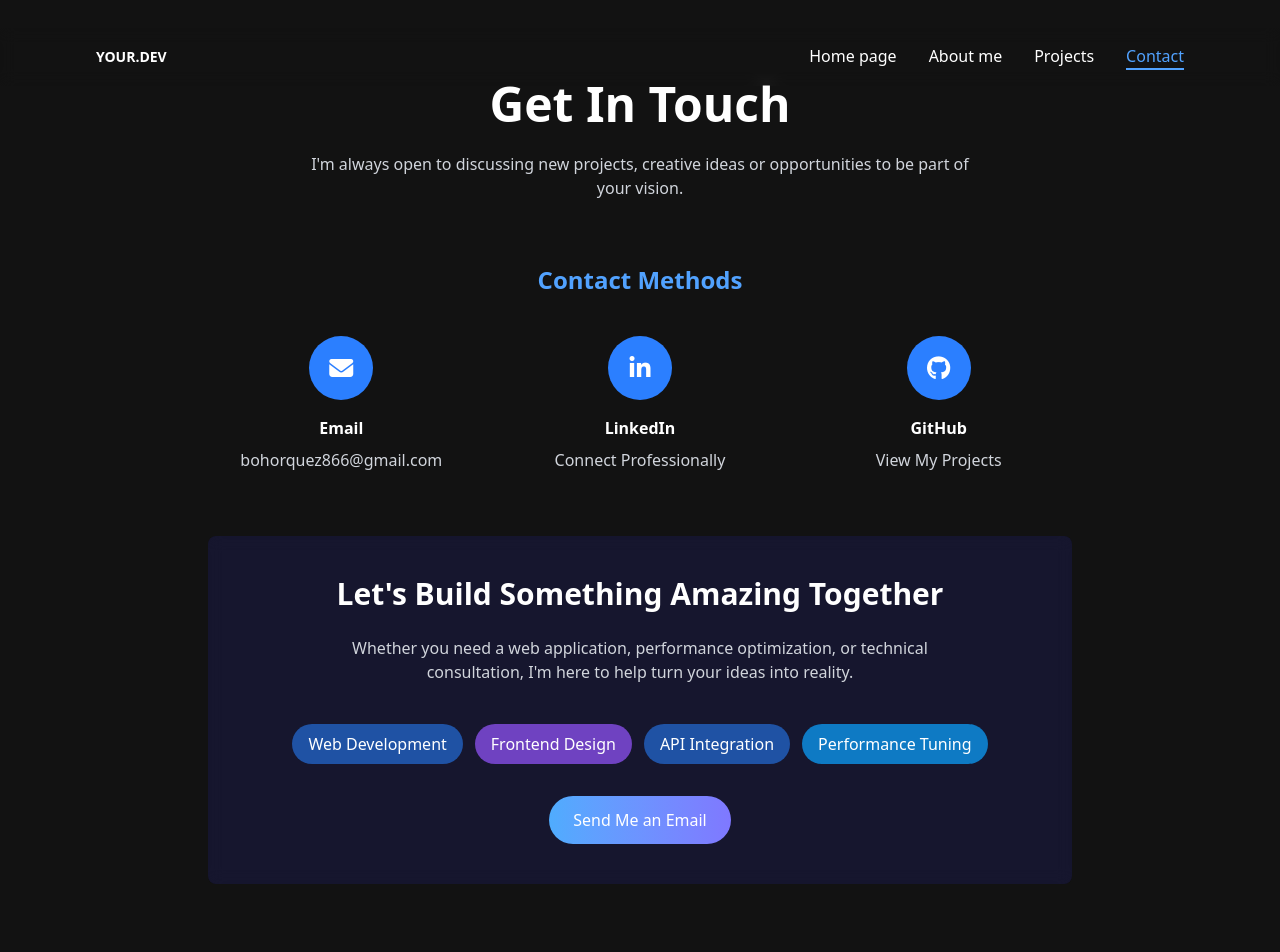
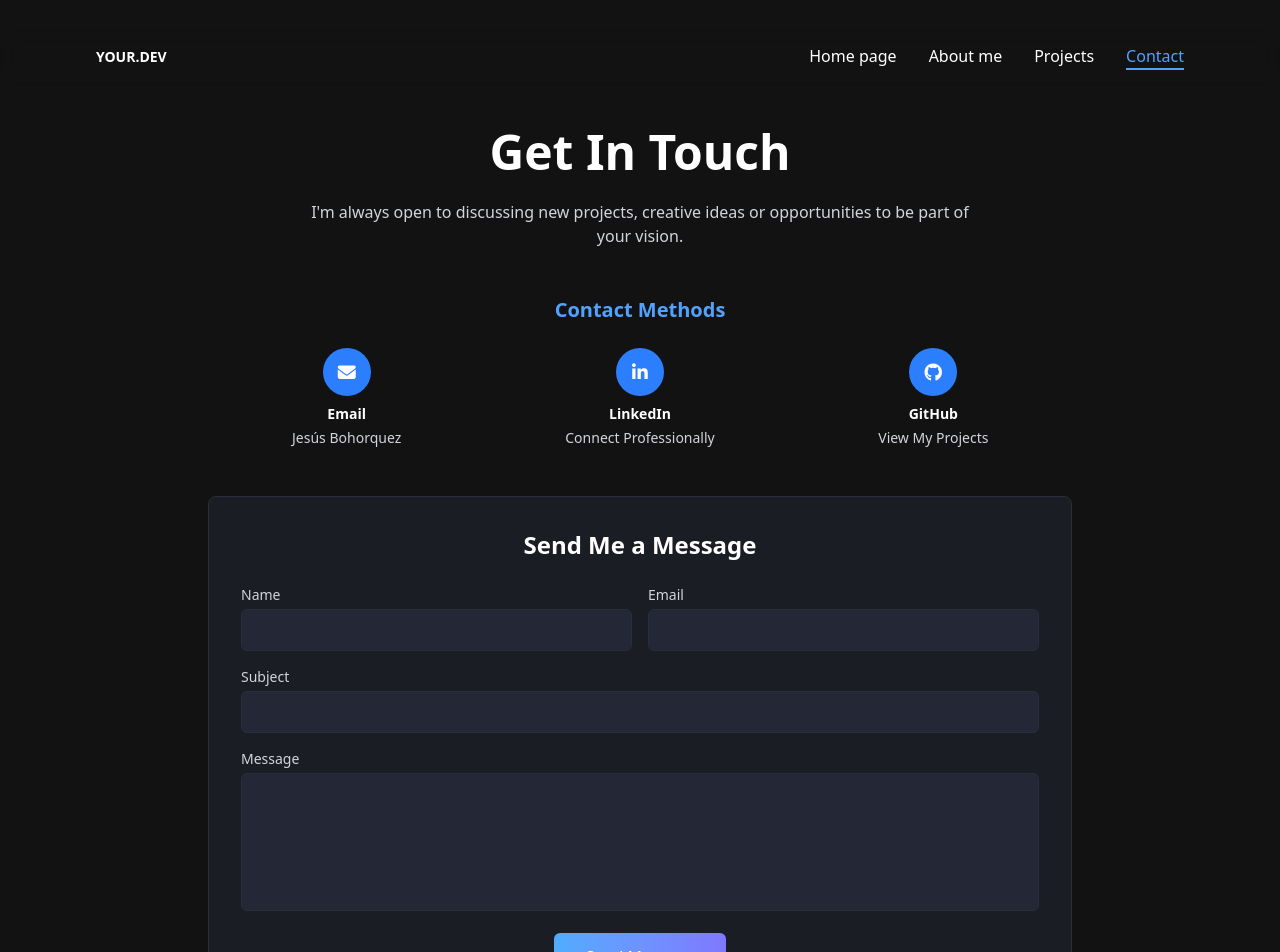
Before and after one commit to Anais77777/portafolio-jesus-bohorquez, a Next.js app: page /contact in a window 1280 px wide. Shown: the top 952 px of the page. Built offline with nearby package versions, Linux system fonts and the light colour scheme.

Commit message:
Deberia ser el final esta vez

```diff
--- a/src/app/about/page.tsx
+++ b/src/app/about/page.tsx
@@ -87,9 +87,9 @@ export default function About() {
   ];
 
   return (
-    <main className="pt-20 pb-16 bg-[#121418]">
+    <main className="pt-32 pb-16 bg-[#121418]">
       <div className="container mx-auto max-w-7xl px-4 sm:px-6 lg:px-10">
-        {/* Título de la sección */}
+        {/* Título de la sección - Margen ajustado con pt-32 arriba */}
         <h1 className="text-4xl md:text-5xl lg:text-6xl font-bold mb-8 md:mb-12 text-center bg-gradient-to-r from-[#4facfe] via-[#7f78ff] to-[#6a82fb] bg-clip-text text-transparent">
           About Me
         </h1>
@@ -173,8 +173,9 @@ export default function About() {
                   key={index}
                   className="bg-[#1a1d23] rounded-lg p-2 md:p-3 flex items-center gap-1 md:gap-2 hover:bg-[#242836] transition-all duration-300 border border-[#2a2e3a]"
                 >
-                  <div className="w-5 h-5 md:w-6 md:h-6 flex items-center justify-center">
-                    <i className={`${skill.icon} text-[#4facfe]`}></i>
+                  {/* Contenedor de tamaño fijo para los iconos */}
+                  <div className="w-6 h-6 flex items-center justify-center flex-shrink-0">
+                    <i className={`${skill.icon} text-[#4facfe] text-base`}></i>
                   </div>
                   <span className="text-gray-200 text-xs md:text-sm">
                     {skill.name}
--- a/src/app/contact/page.tsx
+++ b/src/app/contact/page.tsx
@@ -1,8 +1,39 @@
 "use client";
 
+import { useState, ChangeEvent, FormEvent } from "react";
 import { motion } from "framer-motion";
 
+//Formulario
+interface FormData {
+  name: string;
+  email: string;
+  subject: string;
+  message: string;
+}
+
 export default function Contact() {
+  const [formData, setFormData] = useState<FormData>({
+    name: "",
+    email: "",
+    subject: "",
+    message: "",
+  });
+
+  const handleChange = (
+    e: ChangeEvent<HTMLInputElement | HTMLTextAreaElement>
+  ): void => {
+    const { name, value } = e.target;
+    setFormData({ ...formData, [name]: value });
+  };
+
+  const handleSubmit = (e: FormEvent<HTMLFormElement>): void => {
+    e.preventDefault();
+
+    alert("Thank you for your message. I'll get back to you soon!");
+
+    setFormData({ name: "", email: "", subject: "", message: "" });
+  };
+
   // Variantes de animación
   const containerVariants = {
     hidden: { opacity: 0 },
@@ -30,7 +61,7 @@ export default function Contact() {
     {
       title: "Email",
       icon: "fas fa-envelope",
-      info: "bohorquez866@gmail.com",
+      info: "Jesús Bohorquez",
       link: "mailto:bohorquez866@gmail.com",
     },
     {
@@ -56,7 +87,7 @@ export default function Contact() {
   ];
 
   return (
-    <main className="pt-20 pb-16 bg-[#121212]">
+    <main className="pt-32 pb-16 bg-[#121212]">
       <div className="container mx-auto max-w-4xl px-4">
         {/* Encabezado principal */}
         <motion.h1
@@ -68,9 +99,8 @@ export default function Contact() {
           Get In Touch
         </motion.h1>
 
-        {/* Texto introductorio */}
         <motion.p
-          className="text-gray-300 text-center mb-16 max-w-2xl mx-auto"
+          className="text-gray-300 text-center mb-12 max-w-2xl mx-auto"
           initial={{ opacity: 0 }}
           animate={{ opacity: 1 }}
           transition={{ duration: 0.5, delay: 0.2 }}
@@ -79,50 +109,151 @@ export default function Contact() {
           opportunities to be part of your vision.
         </motion.p>
 
-        {/* Métodos de contacto */}
         <motion.div
-          className="mb-16"
+          className="mb-12"
           variants={containerVariants}
           initial="hidden"
           animate="visible"
         >
           <motion.h2
-            className="text-2xl font-bold text-center mb-10 text-blue-400"
+            className="text-xl font-bold text-center mb-6 text-blue-400"
             variants={itemVariants}
           >
             Contact Methods
           </motion.h2>
 
-          <div className="grid grid-cols-1 md:grid-cols-3 gap-8">
+          <div className="grid grid-cols-3 gap-4">
             {contactMethods.map((method, index) => (
               <motion.div
                 key={index}
-                className="flex flex-col items-center"
+                className="flex flex-col items-center text-center"
                 variants={itemVariants}
-                whileHover={{ y: -5, transition: { duration: 0.2 } }}
+                whileHover={{ y: -3, transition: { duration: 0.2 } }}
               >
                 <motion.div
-                  className="w-16 h-16 bg-blue-500 rounded-full flex items-center justify-center mb-4"
+                  className="w-12 h-12 bg-blue-500 rounded-full flex items-center justify-center mb-2"
                   whileHover={{
                     scale: 1.1,
                     boxShadow: "0 0 20px rgba(79, 172, 254, 0.6)",
                     transition: { duration: 0.2 },
                   }}
                 >
-                  <i className={`${method.icon} text-white text-2xl`}></i>
+                  <i className={`${method.icon} text-white text-lg`}></i>
                 </motion.div>
-                <h3 className="font-bold text-white mb-2">{method.title}</h3>
+                <h3 className="font-bold text-white text-sm mb-1">
+                  {method.title}
+                </h3>
                 <a
                   href={method.link}
                   target="_blank"
                   rel="noopener noreferrer"
-                  className="text-gray-300 hover:text-blue-400 transition-colors"
+                  className="text-gray-300 text-xs md:text-sm hover:text-blue-400 transition-colors"
                 >
                   {method.info}
                 </a>
               </motion.div>
             ))}
           </div>
+        </motion.div>
+
+        <motion.div
+          className="bg-[#1a1d23] rounded-lg p-6 md:p-8 mb-12 border border-[#2a2e3a]"
+          initial={{ opacity: 0, y: 20 }}
+          animate={{ opacity: 1, y: 0 }}
+          transition={{ duration: 0.5, delay: 0.3 }}
+        >
+          <h2 className="text-2xl font-bold text-white mb-6 text-center">
+            Send Me a Message
+          </h2>
+
+          <form onSubmit={handleSubmit} className="space-y-4">
+            <div className="grid grid-cols-1 md:grid-cols-2 gap-4">
+              <div>
+                <label
+                  htmlFor="name"
+                  className="block text-gray-300 mb-1 text-sm"
+                >
+                  Name
+                </label>
+                <input
+                  type="text"
+                  id="name"
+                  name="name"
+                  value={formData.name}
+                  onChange={handleChange}
+                  className="w-full px-4 py-2 bg-[#242836] border border-[#2a2e3a] rounded-md focus:outline-none focus:ring-2 focus:ring-blue-500 focus:border-transparent text-white"
+                  required
+                />
+              </div>
+              <div>
+                <label
+                  htmlFor="email"
+                  className="block text-gray-300 mb-1 text-sm"
+                >
+                  Email
+                </label>
+                <input
+                  type="email"
+                  id="email"
+                  name="email"
+                  value={formData.email}
+                  onChange={handleChange}
+                  className="w-full px-4 py-2 bg-[#242836] border border-[#2a2e3a] rounded-md focus:outline-none focus:ring-2 focus:ring-blue-500 focus:border-transparent text-white"
+                  required
+                />
+              </div>
+            </div>
+
+            <div>
+              <label
+                htmlFor="subject"
+                className="block text-gray-300 mb-1 text-sm"
+              >
+                Subject
+              </label>
+              <input
+                type="text"
+                id="subject"
+                name="subject"
+                value={formData.subject}
+                onChange={handleChange}
+                className="w-full px-4 py-2 bg-[#242836] border border-[#2a2e3a] rounded-md focus:outline-none focus:ring-2 focus:ring-blue-500 focus:border-transparent text-white"
+                required
+              />
+            </div>
+
+            <div>
+              <label
+                htmlFor="message"
+                className="block text-gray-300 mb-1 text-sm"
+              >
+                Message
+              </label>
+              <textarea
+                id="message"
+                name="message"
+                value={formData.message}
+                onChange={handleChange}
+                rows={5}
+                className="w-full px-4 py-2 bg-[#242836] border border-[#2a2e3a] rounded-md focus:outline-none focus:ring-2 focus:ring-blue-500 focus:border-transparent text-white resize-none"
+                required
+              ></textarea>
+            </div>
+
+            <div className="text-center">
+              <motion.button
+                type="submit"
+                className="px-8 py-3 rounded-md bg-gradient-to-r from-[#4facfe] to-[#7f78ff] text-white font-medium text-base hover:opacity-90 transition-all duration-300"
+                whileHover={{
+                  scale: 1.03,
+                  boxShadow: "0 10px 25px -15px rgba(79, 172, 254, 0.7)",
+                }}
+                whileTap={{ scale: 0.98 }}
+              >
+                Send Message
+              </motion.button>
+            </div>
+          </form>
         </motion.div>
 
         {/* Sección "Let's Build Something Amazing Together" */}
@@ -189,14 +320,14 @@ export default function Contact() {
           >
             <motion.a
               href="mailto:bohorquez866@gmail.com"
-              className="inline-block px-6 py-3 rounded-full bg-gradient-to-r from-[#4facfe] to-[#7f78ff] text-white font-medium hover:opacity-90 transition-all duration-300"
+              className="inline-block px-8 py-4 rounded-full bg-gradient-to-r from-[#4facfe] to-[#7f78ff] text-white font-medium text-lg hover:opacity-90 transition-all duration-300"
               whileHover={{
                 scale: 1.05,
-                boxShadow: "0 10px 25px -15px rgba(79, 172, 254, 0.7)",
+                boxShadow: "0 15px 30px -15px rgba(79, 172, 254, 0.7)",
               }}
               whileTap={{ scale: 0.98 }}
             >
-              Send Me an Email
+              Jesús Bohorquez
             </motion.a>
           </motion.div>
         </motion.div>
--- a/src/app/page.tsx
+++ b/src/app/page.tsx
@@ -7,8 +7,6 @@ import { motion } from "framer-motion";
 export default function Home() {
   return (
     <div className="min-h-screen bg-[#121418] flex flex-col items-center justify-center text-center px-4 py-16">
-      {/* Eliminamos la navegación duplicada en la parte superior */}
-
       <div className="flex-1 flex flex-col items-center justify-center max-w-5xl w-full mt-8">
         {/* Nombre con gradiente */}
         <motion.h1
@@ -20,7 +18,7 @@ export default function Home() {
           JESÚS BOHORQUEZ
         </motion.h1>
 
-        {/* Foto de perfil circular con borde azul brillante */}
+        {/* Foto de perfil */}
         <motion.div
           initial={{ opacity: 0 }}
           animate={{ opacity: 1 }}
```
Also changed, not shown: src/app/projects/page.tsx (+7 -8 lines).
